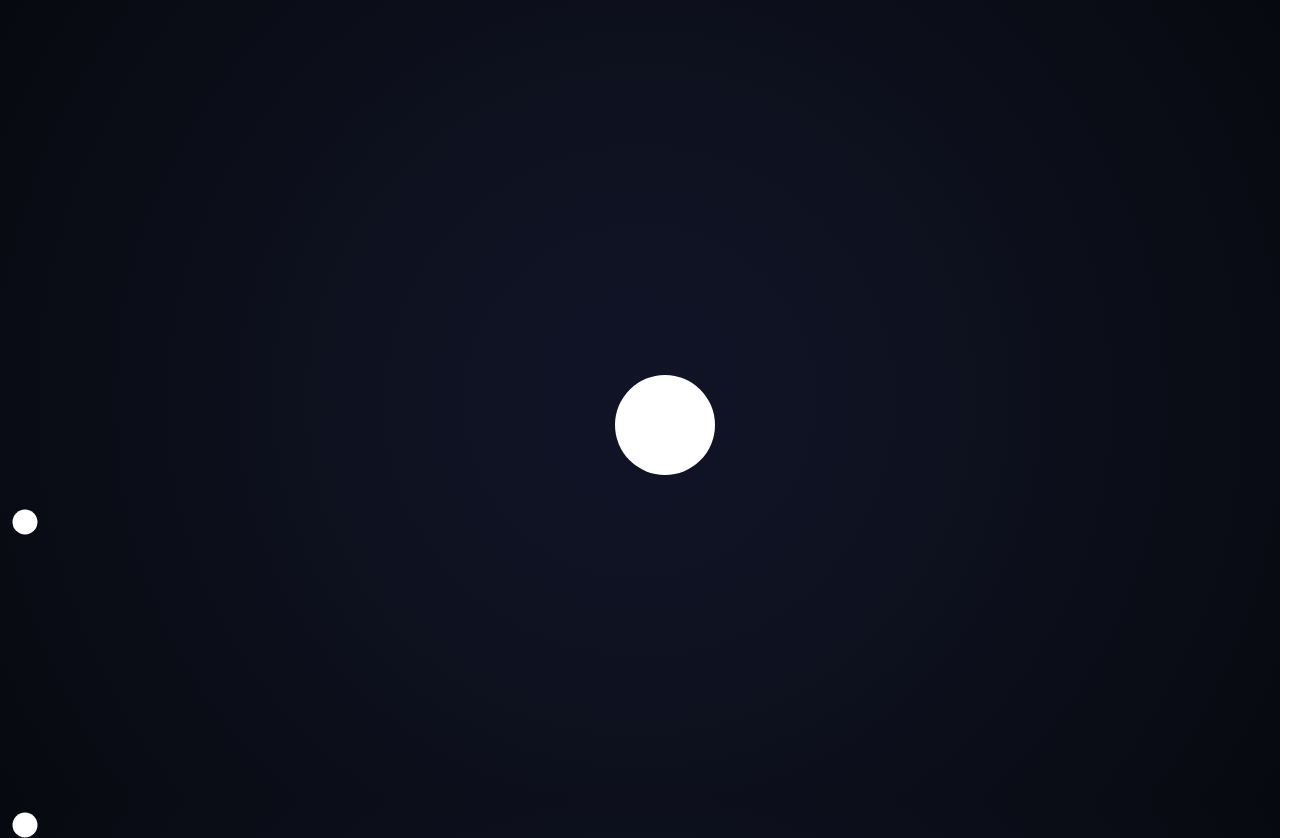
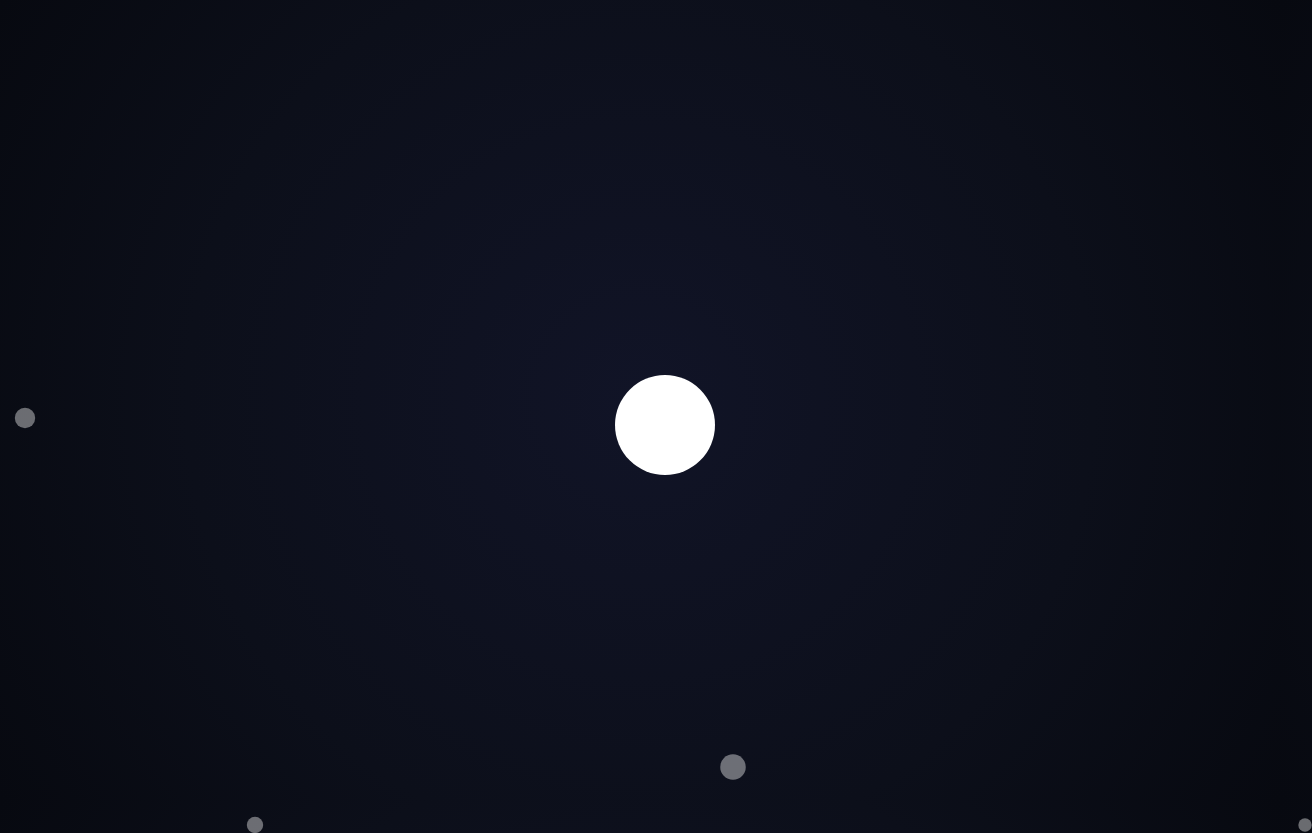
Before and after one commit to ChillBlastCraft/Atlas-of-Constellations, a plain HTML site: page index.html in a window 1280 px wide. Both pictures are taken after a click on the element 857 px from the left and 145 px from the top of the page. Shown: the whole page, 1312 px wide, since content can reach past the window. Drawn offline with Linux system fonts and the light colour scheme.

Commit message:
other constellation decrease opacity
exponential function
further away => lower opacity

```diff
--- a/assets/css/style.css
+++ b/assets/css/style.css
@@ -38,9 +38,9 @@ body {
 }
 
 /*
-┌─────────────────────────────────────────────┐
-│                CONSTELLATION DOT            │
-└─────────────────────────────────────────────┘
+┌──────────────────────────────────────────┐
+│             CONSTELLATION DOT            │
+└──────────────────────────────────────────┘
 */
 
 .constellation {
@@ -49,10 +49,17 @@ body {
     height: 50px;
     border-radius: 50%;
     background: white;
-    transition: transform 1s ease, box-shadow 0.3s ease, left 1s ease, top 1s ease;
+    transition: transform 1s ease,
+                box-shadow 0.3s ease, left 1s ease, top 1s ease,
+                opacity 1s ease;
 }
 
 .constellation:hover {
     transform: scale(1.25);
     box-shadow: 0 0 10px rgba(255, 255, 255, 0.8);
 }
+
+/* in-active constellations */
+.faded {
+    opacity: 0.4;
+}
--- a/assets/js/data.js
+++ b/assets/js/data.js
@@ -2,7 +2,7 @@ const constellations = [
     {
         id: "alpha",
         name: "Alpha",
-        position: { x: 30, y: 40 }
+        position: { x: 15, y: 35 }
     },
     {
         id: "beta",
@@ -12,6 +12,16 @@ const constellations = [
     {
         id: "gamma",
         name: "Gamma",
-        position: { x: 5, y: 90 }
+        position: { x: 90, y: 90 }
+    },
+    {
+        id: "delta",
+        name: "Delta",
+        position: { x: 35, y: 75 }
+    },
+    {
+        id: "epsilon",
+        name: "Epsilon",
+        position: { x: 60, y: 55 }
     }
 ]
--- a/assets/js/universe.js
+++ b/assets/js/universe.js
@@ -22,6 +22,7 @@ function onConstellationHover(dot) {
 }
 
 function onConstellationClick(constellation, dot) {
+    console.clear()
     console.log("Clicked on constellation:", constellation.name)
 
     // 50%, 50% (center of universe)
@@ -62,8 +63,13 @@ function onConstellationClick(constellation, dot) {
             otherDot.style.left = Math.max(0, Math.min(100, newX)) + "%"
             otherDot.style.top = Math.max(0, Math.min(100, newY)) + "%"
         }
-        // decrease size of other constellations
-        otherDot.style.transform = 'scale(0.5)'
+        // decrease size of other constellations based on distance (exponential decay)
+        const scale = Math.max(0.1, Math.exp(-vlen / 60));
+        otherDot.style.transform = `scale(${scale})`
+
+        // decrease opacity on other constellations
+        otherDot.classList.add('faded')
+        console.log(`Constellation ${otherConst.name}: distance ${vlen.toFixed(2)}, scale ${scale.toFixed(2)}`)
     })
 
     // resets after 3 seconds
@@ -72,7 +78,10 @@ function onConstellationClick(constellation, dot) {
             // move all constellations back to original position
             d.style.left = d.constellation.position.x + "%"
             d.style.top = d.constellation.position.y + "%"
-            d.style.transform = '' // reset size
+
+            // reset size
+            d.style.transform = ''
+            d.classList.remove('faded')
         })
     }, 3000)
 }
```
Also changed, not shown: assets/js/app.js (line endings or trailing spaces).
